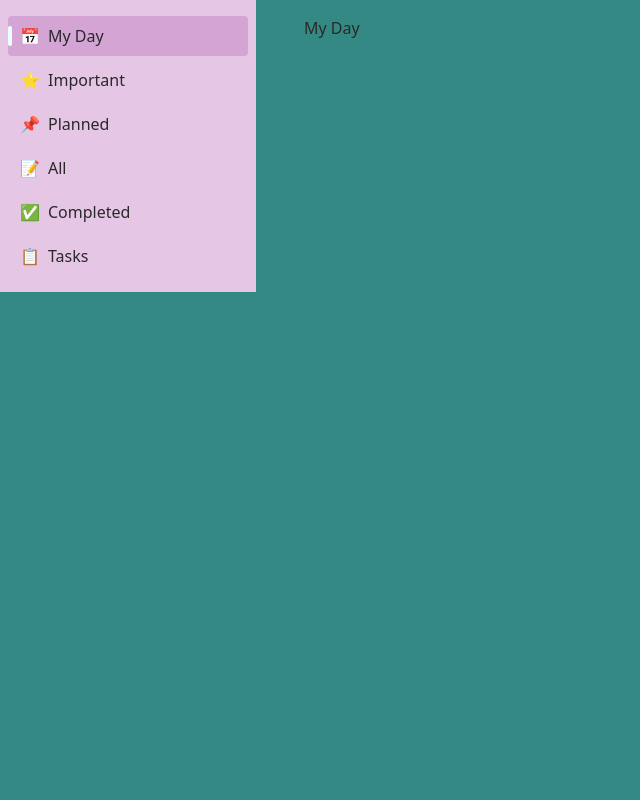
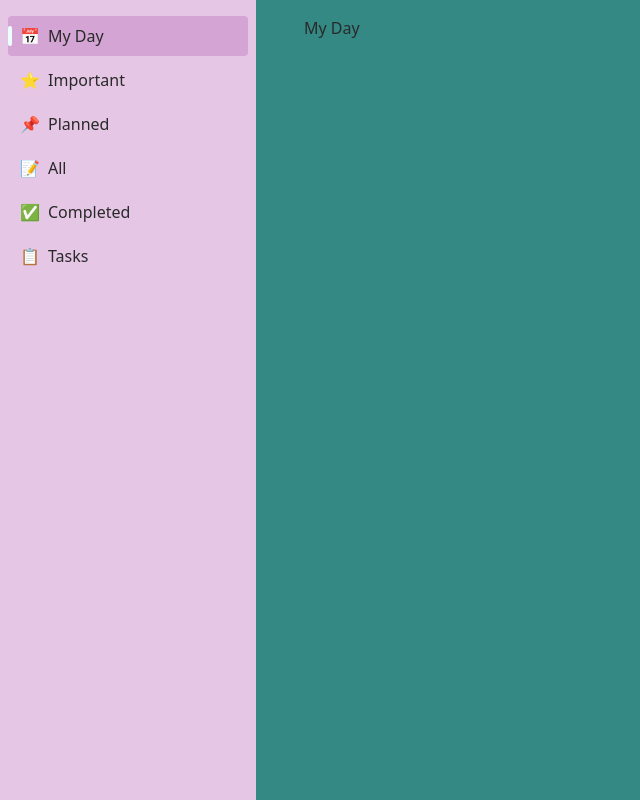
Before and after one commit to aidoskanapyanov/microsoft-todo-clone, a React (Vite) app in the folder frontend/: page / in a window 1280 px wide. Shown: the whole page, without its empty margins (0-640 px from the left). Built offline with nearby package versions, Linux system fonts and the light colour scheme.

Commit message:
Revert "Overwrite tw height for mobile"
This reverts commit b40dae570d65aa365e1d4cbcccccf3e797133374.

```diff
--- a/frontend/tailwind.config.js
+++ b/frontend/tailwind.config.js
@@ -2,18 +2,6 @@
 export default {
   content: ["./index.html", "./src/**/*.{js,ts,jsx,tsx}"],
   theme: {
-    height: (theme) => ({
-      auto: "auto",
-      ...theme("spacing"),
-      full: "100%",
-      screen: "calc(var(--vh) * 100)",
-    }),
-    minHeight: (theme) => ({
-      0: "0",
-      ...theme("spacing"),
-      full: "100%",
-      screen: "calc(var(--vh) * 100)",
-    }),
     extend: {
       colors: {
         background: "hsl(var(--background))",
```
